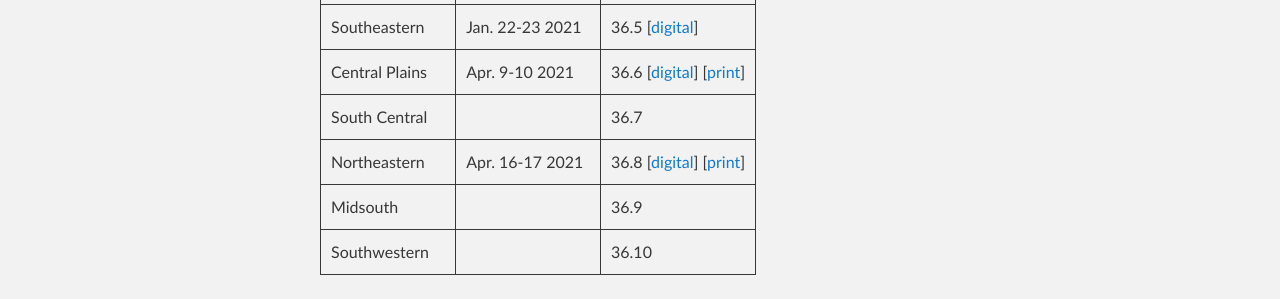
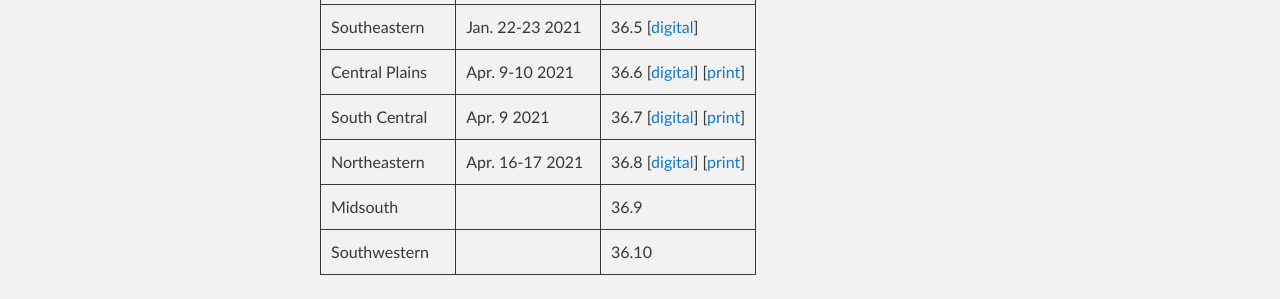
Before and after one commit to ccsc-journal/ccsc-editor, a Jekyll site: the page built from docs/index.md, in a window 1280 px wide. Shown: the part 992-1291 px from the top of the page. Built offline with Jekyll 4.4.1, drawn with Linux system fonts in a browser that asks for light colours; our own code applies the rules of GitHub Pages for plain Markdown files.

Commit message:
add links to SC2021

```diff
--- a/docs/index.md
+++ b/docs/index.md
@@ -24,7 +24,7 @@ Sciences in Colleges" according to the following schedule.
 | Midwestern | Sept. 25-26 2020 | 36.4 [[digital](http://www.ccsc.org/publications/journals/MW2020.pdf)]|
 | Southeastern | Jan. 22-23 2021 | 36.5 [[digital](http://www.ccsc.org/publications/journals/SE2020.pdf)] |
 | Central Plains | Apr. 9-10 2021 | 36.6 [[digital](http://www.ccsc.org/publications/journals/CP2021.pdf)] [[print](https://www.amazon.com/dp/B0948LNWYR)]|
-| South Central |  | 36.7 |
+| South Central | Apr. 9 2021 | 36.7 [[digital](http://www.ccsc.org/publications/journals/SC2021.pdf)] [[print](https://www.amazon.com/dp/B094ZN6FJH)]|
 | Northeastern | Apr. 16-17 2021 | 36.8 [[digital](http://www.ccsc.org/publications/journals/NE2021.pdf)] [[print](https://www.amazon.com/dp/B094GY7FQ5)]|
 | Midsouth |  | 36.9 |
 | Southwestern |  | 36.10 |
```
